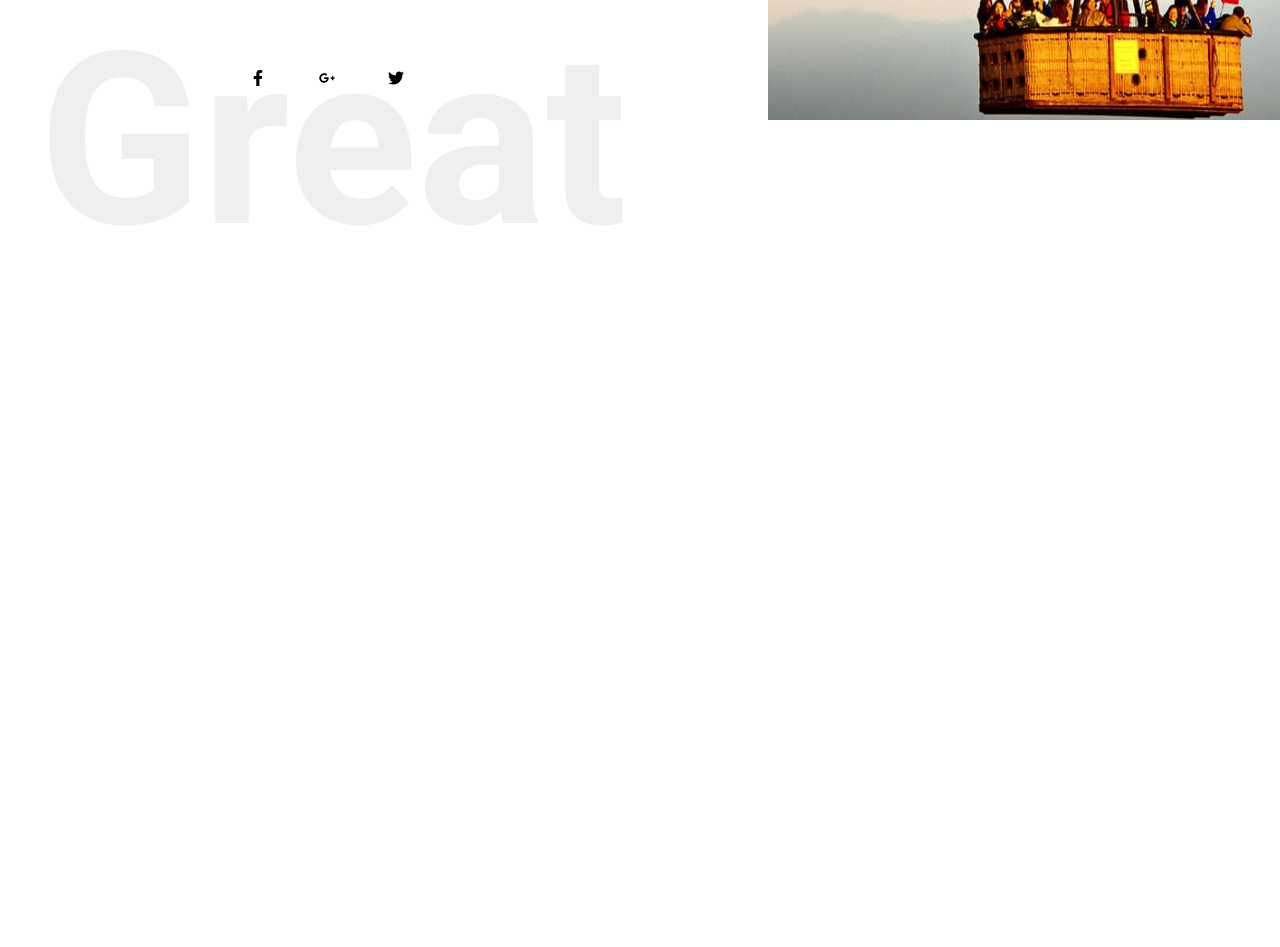
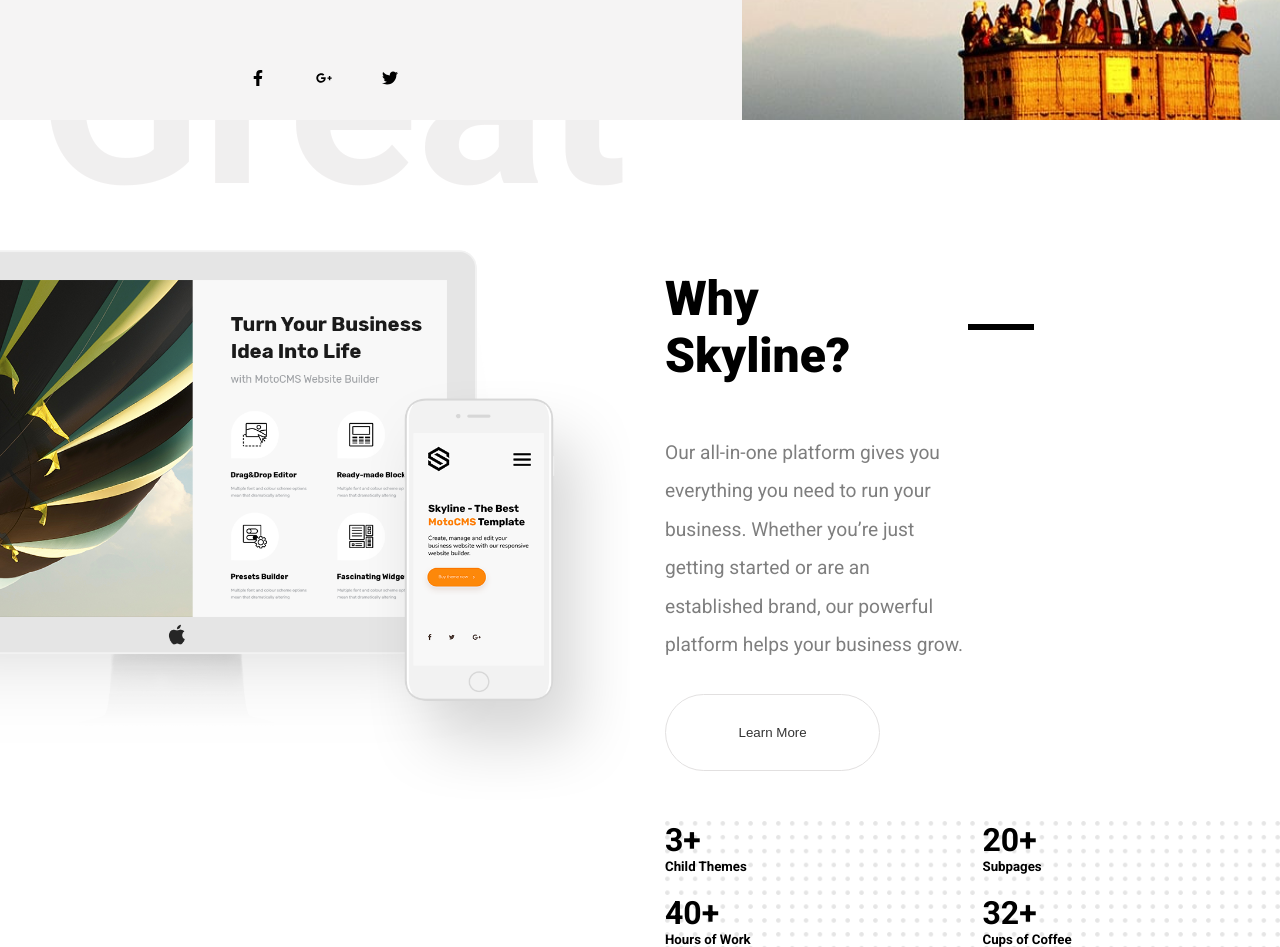
Before and after one commit to Trend20/Skyline, a React (Create React App) app: page / in a window 1280 px wide. Shown: the part 760-1707 px from the top of the page. Before the commit the page ends 1042 px from the top, so only its background shows below. Built offline with nearby package versions, Linux system fonts and the light colour scheme.

Commit message:
description commit

```diff
--- a/src/App.js
+++ b/src/App.js
@@ -1,11 +1,13 @@
 import React from 'react';
 import './App.css';
+import Description from './components/Description/Description';
 import Header from './components/Header/Header';
 
 function App() {
   return (
     <div className="App">
      <Header />
+     <Description />
     </div>
   );
 }
--- /dev/null
+++ b/src/components/Description/Description.css
@@ -0,0 +1,86 @@
+.our-description{
+    display: flex;
+    width: 100%;
+    justify-content: space-between;
+    padding-top: 130px;
+}
+
+.desc-image{
+    display: flex;
+    width: 50%;
+    height: auto;
+}
+
+.desc-image img{
+    width: 150%;
+    height: 550px;
+    display: flex;
+}
+
+.desc-text{
+    display: flex;
+    flex-direction: column;
+    width: 50%;
+    margin-left: 50px;
+    margin-top: 20px;
+}
+
+.heading{
+    display: flex;
+    width: 60%;
+    align-items: center;
+    justify-content: space-between;
+}
+
+.heading h1{
+    font-size: 3rem;
+    display: flex;
+    font-weight: 900;
+    width: 40%;
+}
+
+.heading span{
+    width: 18%;
+    color: #000;
+    border: 3px solid #000;
+}
+
+.desc-text p{
+    margin-top: 50px;
+    display: flex;
+    width: 50%;
+    line-height: 2;
+    opacity: .5;
+    font-size: 1.2rem;
+}
+
+.desc-btn{
+    display: flex;
+    justify-content: center;
+    align-items: center;
+    opacity: .8;
+    padding: 30px;
+    margin-top: 30px;
+    width: 35%;
+    background: transparent;
+    outline: none;
+    cursor: pointer;
+    border-radius: 50px;
+    border: 1px solid rgb(219, 217, 217);
+}
+
+.desc-btn:hover{
+    background: rgb(26, 25, 25);
+    color: #fff;
+    opacity: .3;
+}
+
+.desc-stats{
+    display: grid;
+    grid-template-columns: repeat(2, 1fr);
+    margin-top: 50px;
+    grid-gap: 20px;
+    background: url(../../assets/about-stats.png);
+    background-size: cover;
+    background-repeat: no-repeat;
+}
--- /dev/null
+++ b/src/components/Description/Description.js
@@ -0,0 +1,50 @@
+import React, { Component } from 'react';
+
+// import component style
+import './Description.css';
+
+class Description extends Component {
+    render() {
+        return (
+            <div className="our-description">
+                <div className="desc-image">
+                    <img src="../../img/about.png" alt="about"/>
+                </div>
+
+                {/* text contents */}
+
+                <div className="desc-text">
+                    <div className="heading">
+                        <h1>Why Skyline?</h1>
+                        <span></span>
+                    </div>
+                    <p>Our all-in-one platform gives you everything you need to run your business.
+                       Whether you’re just getting started or are an established brand, our powerful platform helps your business grow.
+                    </p>
+                    <button className="desc-btn">Learn More</button>
+
+                    <div className="desc-stats">
+                        <div className="stat">
+                            <h1>3+</h1>
+                            <h5>Child Themes</h5>
+                        </div>
+                        <div className="stat">
+                            <h1>20+</h1>
+                            <h5>Subpages</h5>
+                        </div>
+                        <div className="stat">
+                            <h1>40+</h1>
+                            <h5>Hours of Work</h5>
+                        </div>
+                        <div className="stat">
+                            <h1>32+</h1>
+                            <h5>Cups of Coffee</h5>
+                        </div>
+                    </div>
+                </div>
+            </div>
+        );
+    }
+}
+
+export default Description;
--- a/src/components/Header/Header.css
+++ b/src/components/Header/Header.css
@@ -3,11 +3,12 @@
     width: 100%;
     justify-content: space-between;
     overflow-x: hidden;
+    background: rgb(245, 244, 244);
 }
 
 .image{
     display: flex;
-    width: 40%;
+    width: 42%;
     justify-content: center;
     align-items: center;
     overflow: hidden;
--- a/src/components/Navbar/Navbar.css
+++ b/src/components/Navbar/Navbar.css
@@ -9,7 +9,7 @@ b{
 .hero{
     display: flex;
     flex-direction: column;
-    width: 60%;
+    width: 58%;
     padding: 30px 0px;
 }
 .navbar{
@@ -112,7 +112,7 @@ b{
     color: rgb(209, 204, 204);
     z-index: -1;
     opacity: .3;
-    top: 95%;
+    top: 90%;
     left: 3%;
 }
 
--- a/src/components/Navbar/Navbar.js
+++ b/src/components/Navbar/Navbar.js
@@ -3,7 +3,7 @@ import React, { Component } from 'react'
 import logo from '../../assets/logo.png';
 
 // react icons
-import {FaFacebookF, FaGooglePlusG, FaTwitter} from 'react-icons/fa';
+import {FaFacebookF, FaGooglePlusG, FaTwitter, } from 'react-icons/fa';
 import './Navbar.css';
 
 export default class Navbar extends Component {
```
Also changed, not shown: src/assets/about-stats.png (renamed from public/img/about-stats.png).
